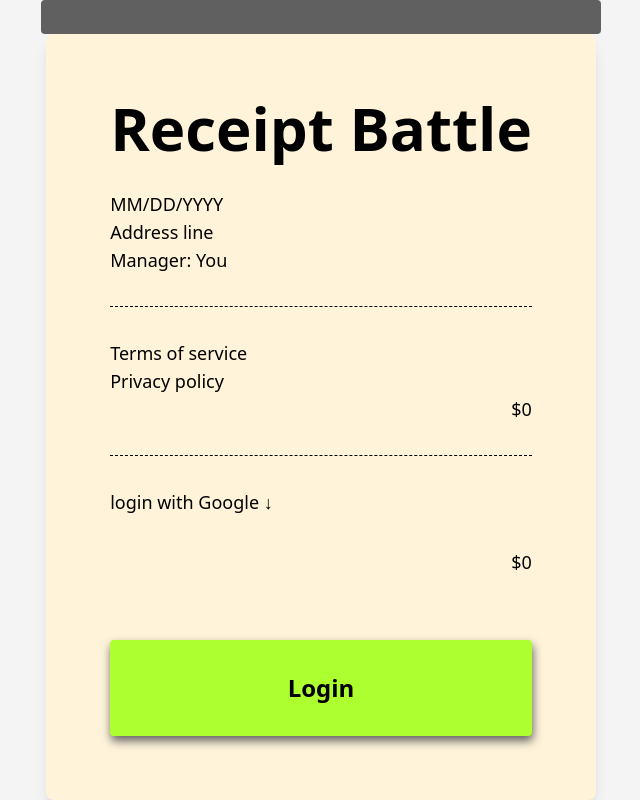
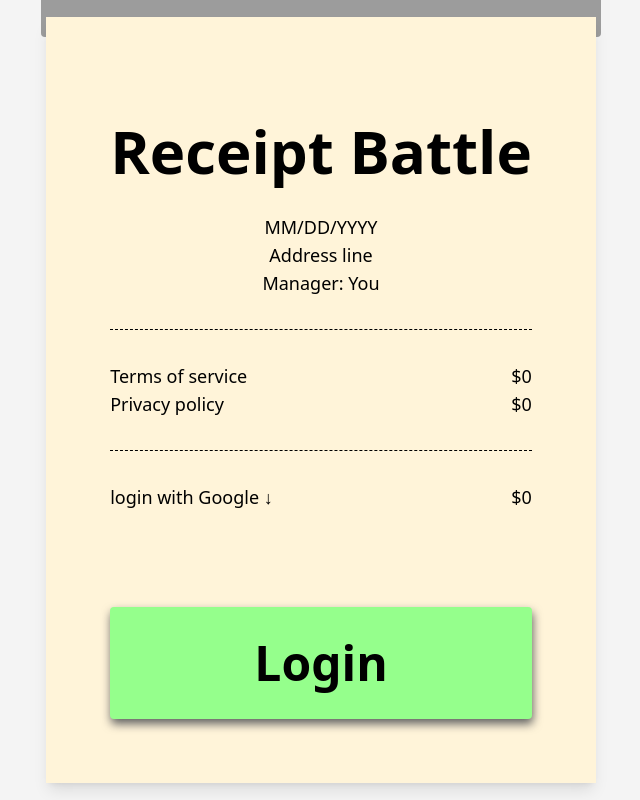
Before and after one commit to syogakusya/ReceiptBattle, a React (Vite) app: page / in a window 1280 px wide. Shown: the whole page, without its empty margins (319-959 px from the left). Built offline with nearby package versions, Linux system fonts and the light colour scheme; no server answers.

Commit message:
ログイン画面完成

```diff
--- a/src/Home.jsx
+++ b/src/Home.jsx
@@ -35,29 +35,36 @@ function SignInButton() {
 
   return (
     <>
-      <div className="flex flex-col justify-center items-center h-screen bg-[#f4f4f4] ">
-        <div className="h-10 w-[560px] bg-[#606060] rounded "></div>
-        <div className="bg-[#fff4d9] p-16 rounded-lg shadow-lg  ">
-          <h1 className="text-6xl font-bold mb-8">Receipt Battle</h1>
-          <p className="text-lg mb-8">
+      <div className="flex flex-col justify-center items-center h-screen bg-[#f4f4f4]">
+        <div className="relative">
+          <div className="absolute top-1/2 left-1/2 transform -translate-x-1/2 -translate-y-1/2 z-10 h-10 w-[560px] bg-[#9c9c9c] rounded "></div>
+        </div>
+        <div className="bg-[#fff4d9] p-16  shadow-lg z-20">
+          <h1 className="text-6xl font-bold mb-8 mt-10">Receipt Battle</h1>
+          <p className="text-lg mb-8 text-center">
             <span className="block">MM/DD/YYYY</span>
             <span className="block">Address line</span>
             <span className="block">Manager: You</span>
           </p>
           <div className="border-t border-dashed border-black pt-8 mb-8">
             <p className="text-lg">
-              <span className="block">Terms of service</span>
-              <span className="block">Privacy policy</span>
+              <span className="flex justify-between">
+                <span className="block">Terms of service</span>
+                <span>$0</span>
+              </span>
+              <span className="flex justify-between">
+                <span className="block">Privacy policy</span>
+                <span>$0</span>
+              </span>
             </p>
-            <p className="text-right text-lg">$0</p>
           </div>
-          <div className="border-t border-dashed border-black pt-8 mb-16">
-            <p className="text-lg mb-8">login with Google ↓</p>
-            <p className="text-right text-lg">$0</p>
+          <div className="text-right text-lg flex justify-between border-t border-dashed border-black pt-8 mb-16">
+            <span className="text-lg mb-8">login with Google ↓</span>
+            <span className="text-lg">$0</span>
           </div>
           <button
             onClick={signInWithGoogle}
-            className="bg-[#adff2f] w-full py-8 rounded text-2xl text-black font-bold"
+            className="bg-[#95ff8c] w-full py-8 rounded text-5xl text-black font-bold"
           >
             Login
           </button>
```
